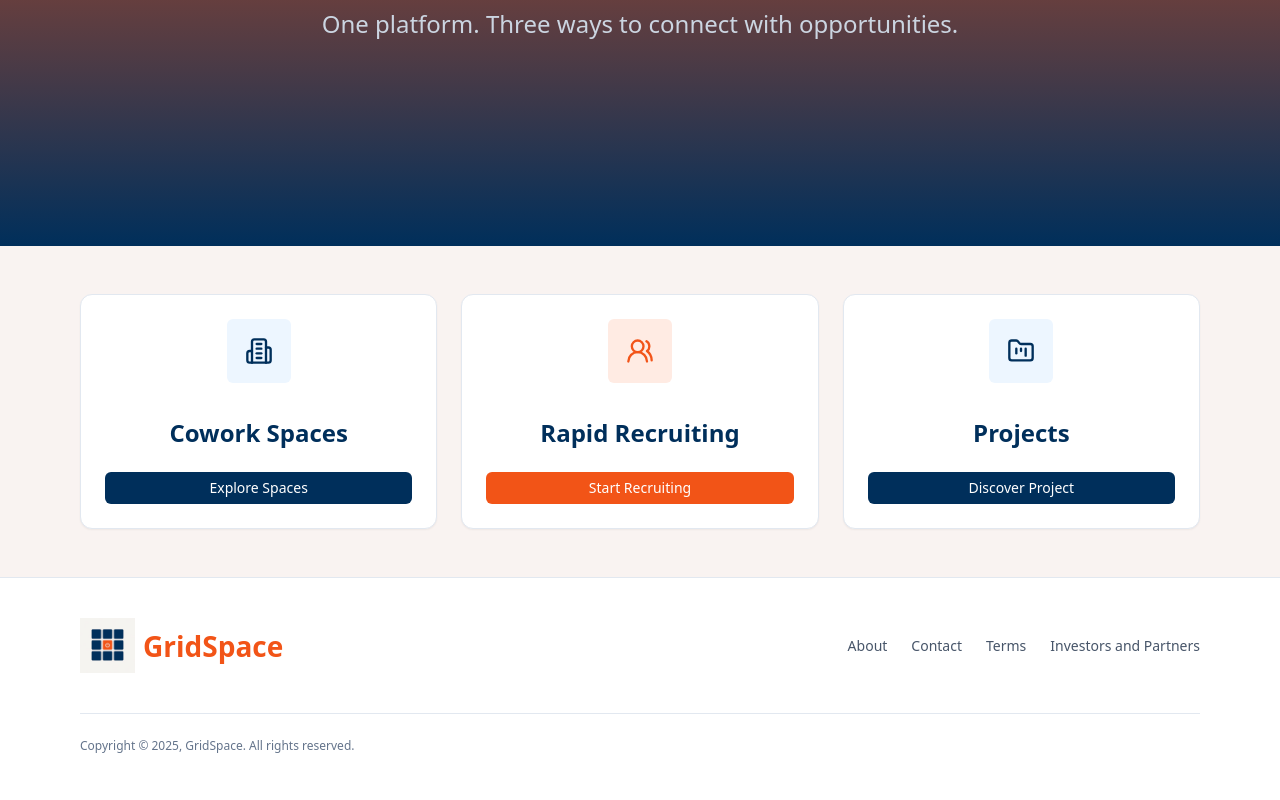
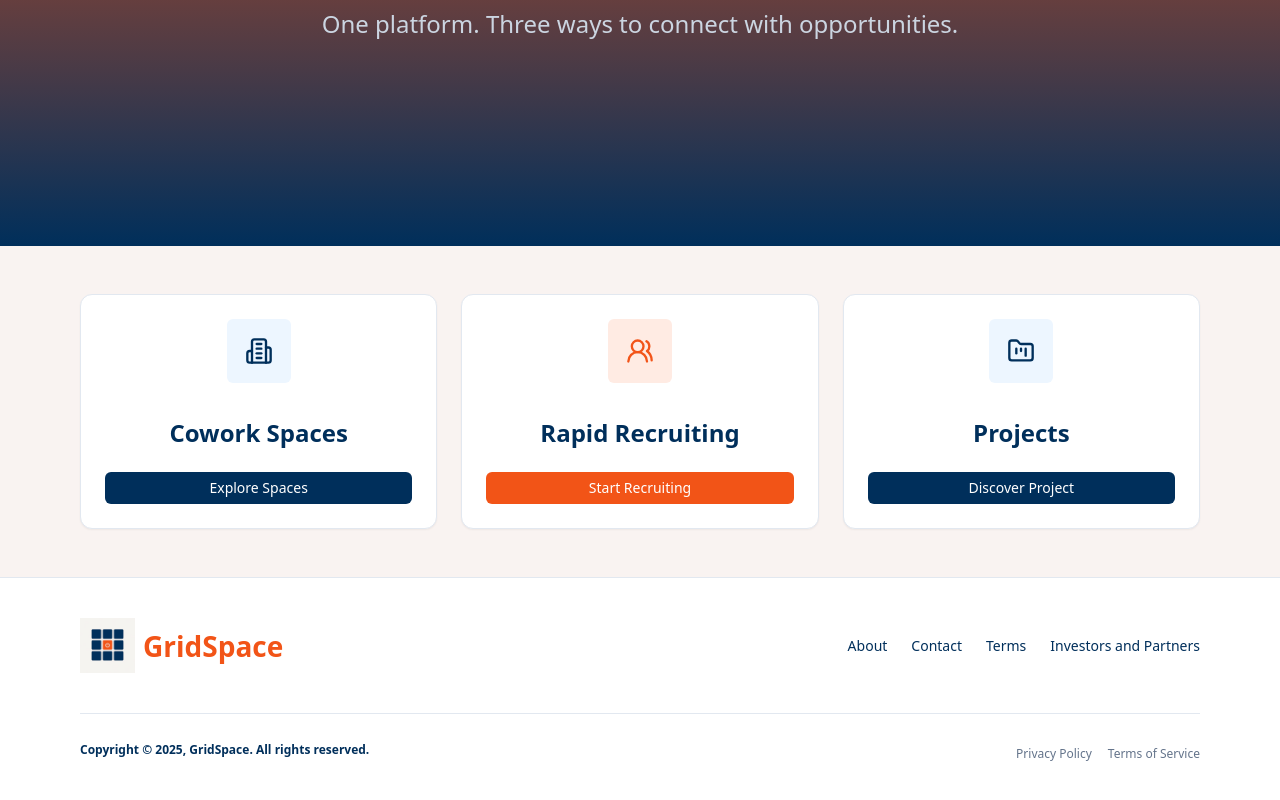
Before and after one commit to Sammmy-dev/test, a React (Vite) app: page / in a window 1280 px wide. Shown: the part 422-1222 px from the top of the page. Built offline with nearby package versions, Linux system fonts and the light colour scheme.

Commit message:
edit footer copyright text

```diff
--- a/src/components/Footer.tsx
+++ b/src/components/Footer.tsx
@@ -9,22 +9,30 @@ export default function Footer() {
             <span className="font-semibold text-[28px] text-[#F25417]">GridSpace</span>
           </div>
           <nav className="flex flex-wrap justify-center gap-x-6 gap-y-3 text-center text-sm text-slate-600 md:text-left">
-            <a href="#about" className="hover:text-slate-900">
+            <a href="#about" className="text-[#002F5B] hover:text-slate-900">
               About
             </a>
-            <a href="#contact" className="hover:text-slate-900">
+            <a href="#contact" className="text-[#002F5B] hover:text-slate-900">
               Contact
             </a>
-            <a href="#terms" className="hover:text-slate-900">
+            <a href="#terms" className="text-[#002F5B] hover:text-slate-900">
               Terms
             </a>
-            <a href="#investors" className="hover:text-slate-900">
+            <a href="#investors" className="text-[#002F5B] hover:text-slate-900">
               Investors and Partners
             </a>
           </nav>
         </div>
-        <div className="mt-10 border-t border-slate-200 pt-6 text-center text-xs text-slate-500 md:text-left">
-          <p>Copyright © 2025, GridSpace. All rights reserved.</p>
+        <div className=" flex flex-col items-center md:flex-row md:justify-between mt-10 border-t border-slate-200 pt-6 text-center text-xs text-slate-500 md:text-left">
+          <p className="font-bold text-[#002F5B]">Copyright © 2025, GridSpace. All rights reserved.</p>
+          <div className="mt-2 flex justify-center gap-4 md:justify-start">
+            <a href="#privacy" className="hover:text-slate-700">
+              Privacy Policy
+            </a>
+            <a href="#tos" className="hover:text-slate-700">
+              Terms of Service
+            </a>
+          </div>
         </div>
       </div>
     </footer>
```
